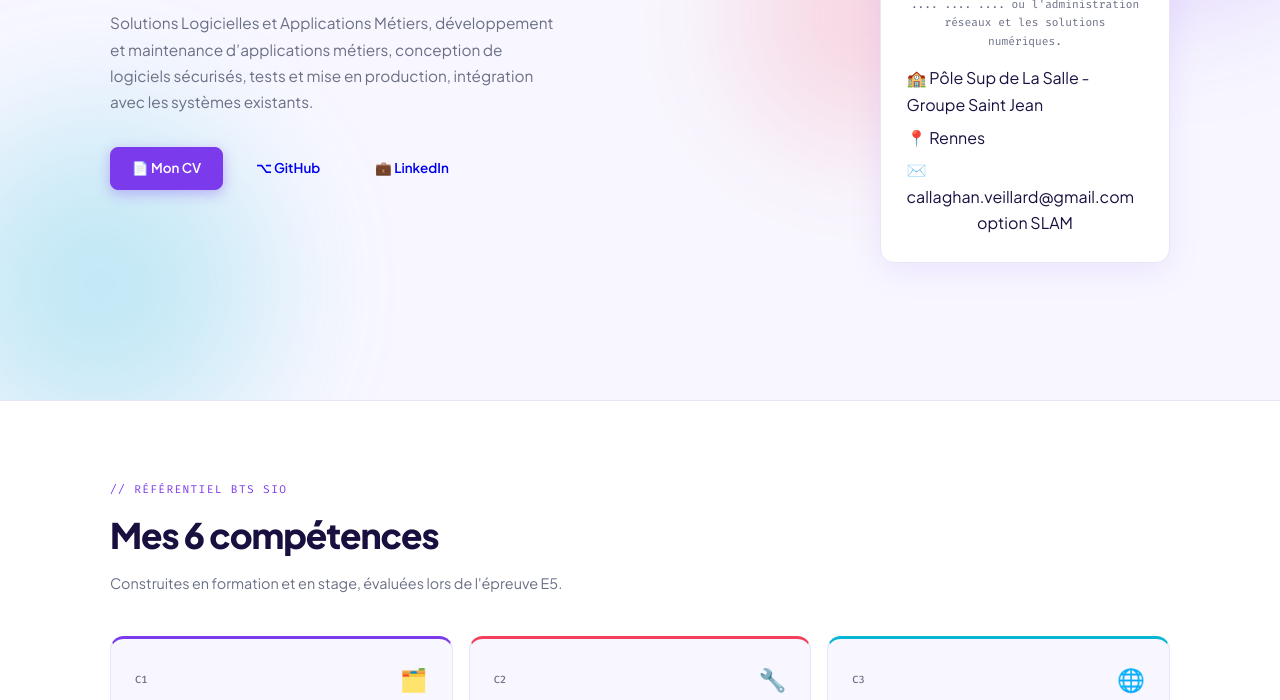
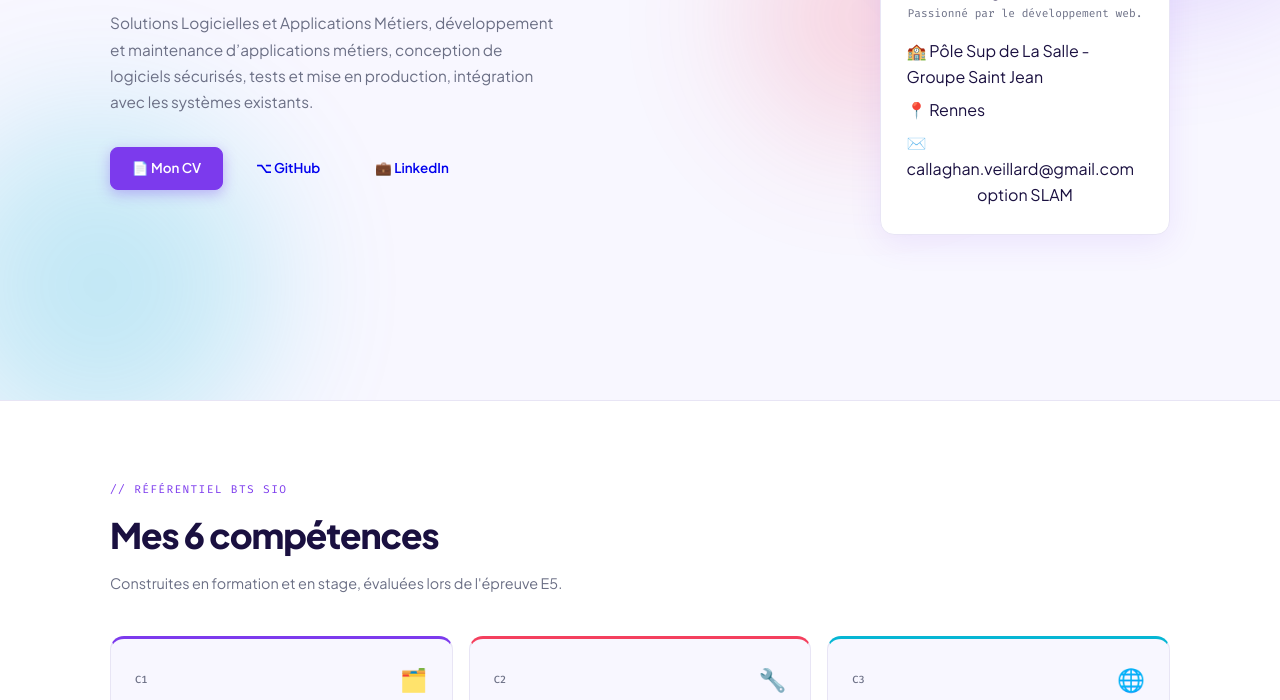
Before and after one commit to cveillard/cveillard.github.io, a plain HTML site: page index.html in a window 1280 px wide. Shown: the part 400-1100 px from the top of the page. Drawn offline with Linux system fonts and the light colour scheme.

Commit message:
Add files via upload

```diff
--- a/index.html
+++ b/index.html
@@ -64,7 +64,7 @@
         <!-- ✏️ Votre prénom et nom -->
         <div class="profile-name">Étudiant en BTS Services Informatiques aux Organisations</div>
         <!-- ✏️ Votre identifiant GitHub -->
-        <div class="profile-handle">passionné par le développement web ....  ....  .... ou l'administration réseaux et les solutions numériques.</div>
+        <div class="profile-handle">Passionné par le développement web.</div>
         <div class="profile-meta">
           <!-- ✏️ Votre établissement -->
           <div class="profile-meta-row"><span>🏫</span> Pôle Sup de La Salle -<br> Groupe Saint Jean</div>
```
